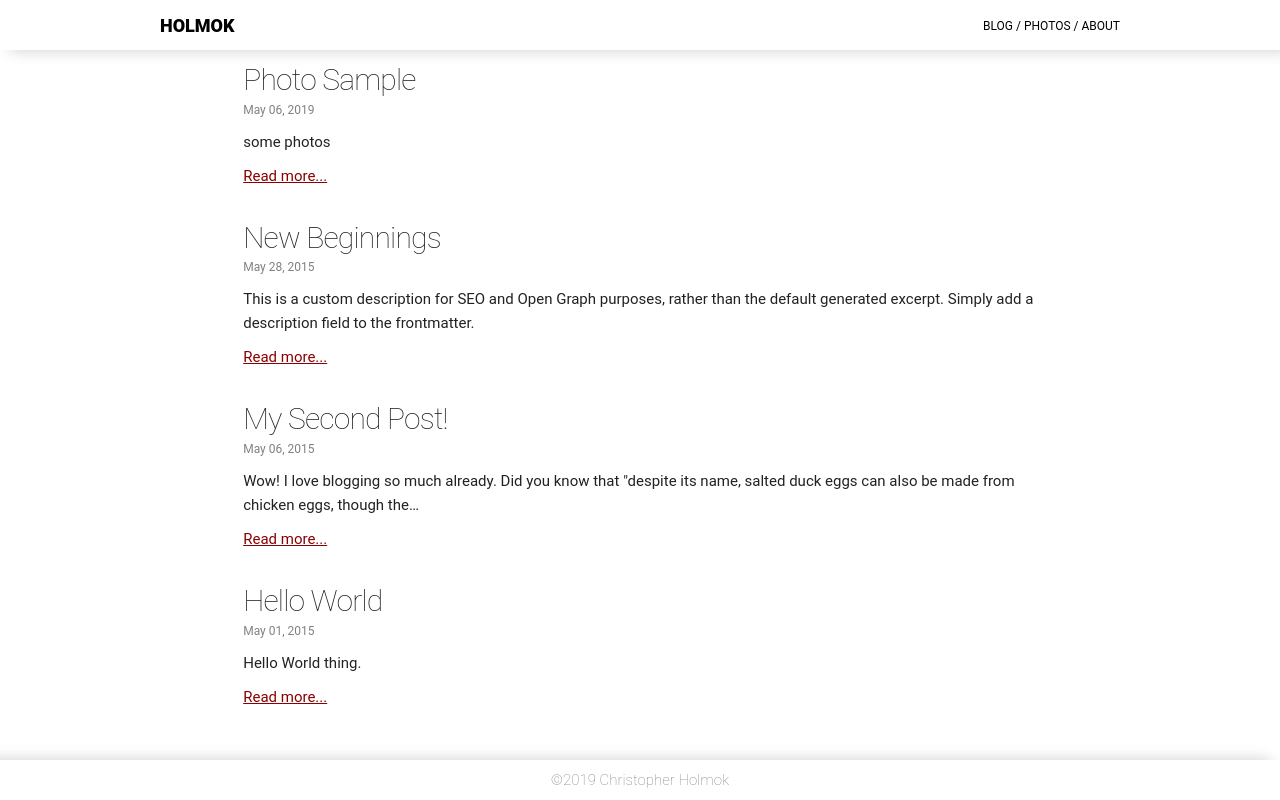
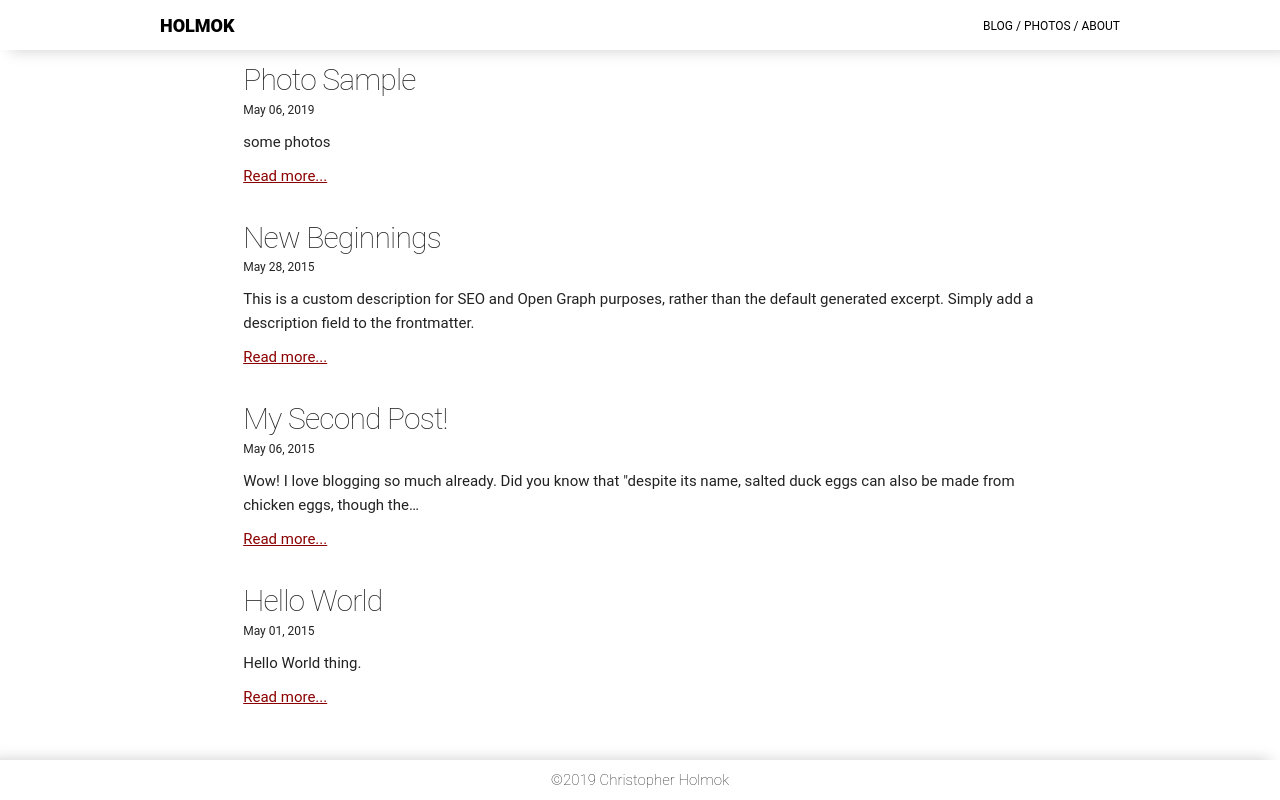
Before and after one commit to holmok/holmok-gatsby, a Gatsby site: page / in a window 1280 px wide. Built offline with nearby package versions, Linux system fonts and the light colour scheme; Gatsby itself is replaced by a stand-in of ours.

Commit message:
remove grey text

```diff
--- a/src/scss/_header-footer.scss
+++ b/src/scss/_header-footer.scss
@@ -8,7 +8,6 @@ footer.page {
   font-size: 1.5rem;
   box-shadow: -10px 0 15px rgba(0, 0, 0, 0.2);
   background: white;
-  color: grey;
   text-align: center;
 }
 header.page {
--- a/src/scss/styles.scss
+++ b/src/scss/styles.scss
@@ -28,7 +28,6 @@ article.post {
   small{
     display: block;
     margin-bottom: 1rem;
-    color:gray;
   }
 }
 
```
